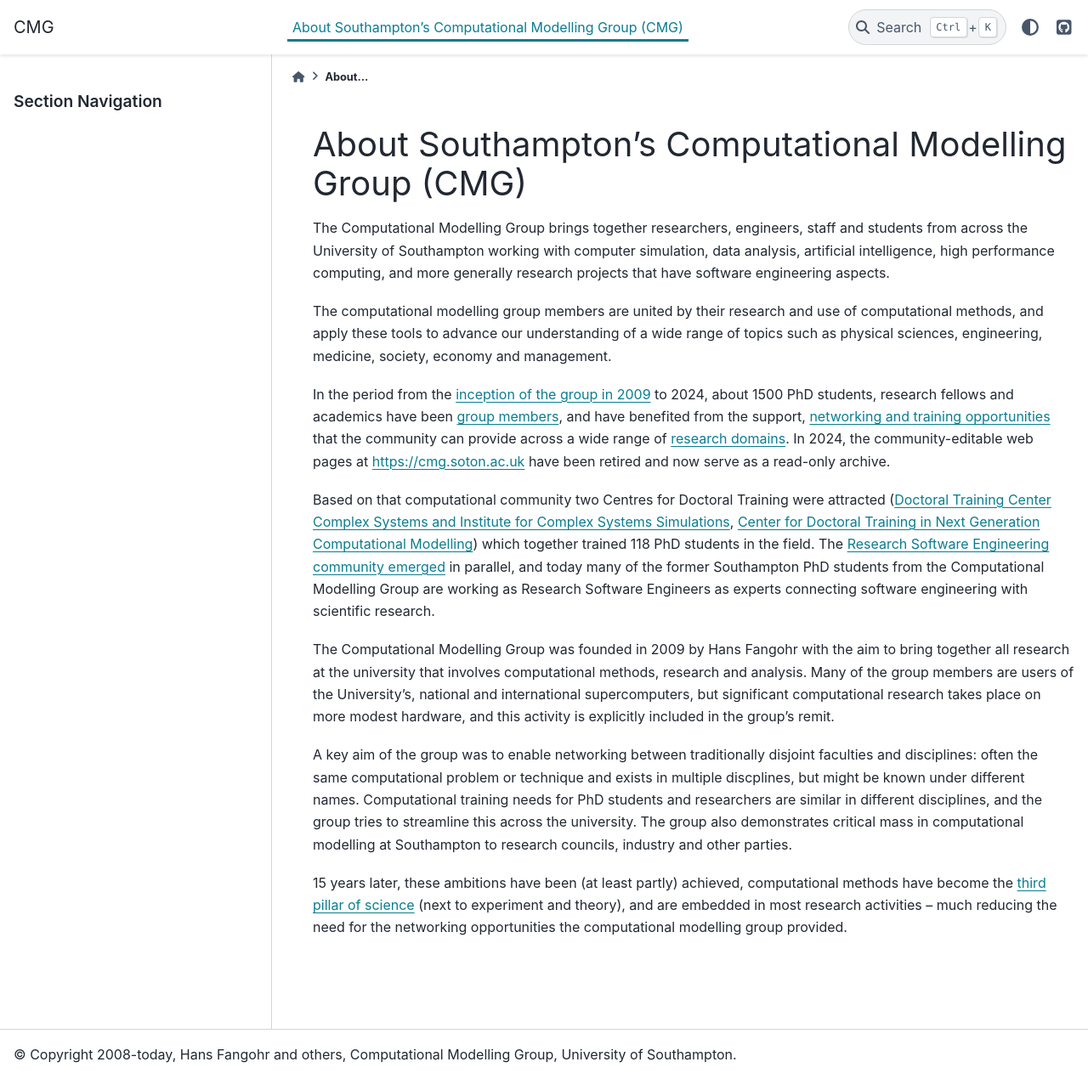
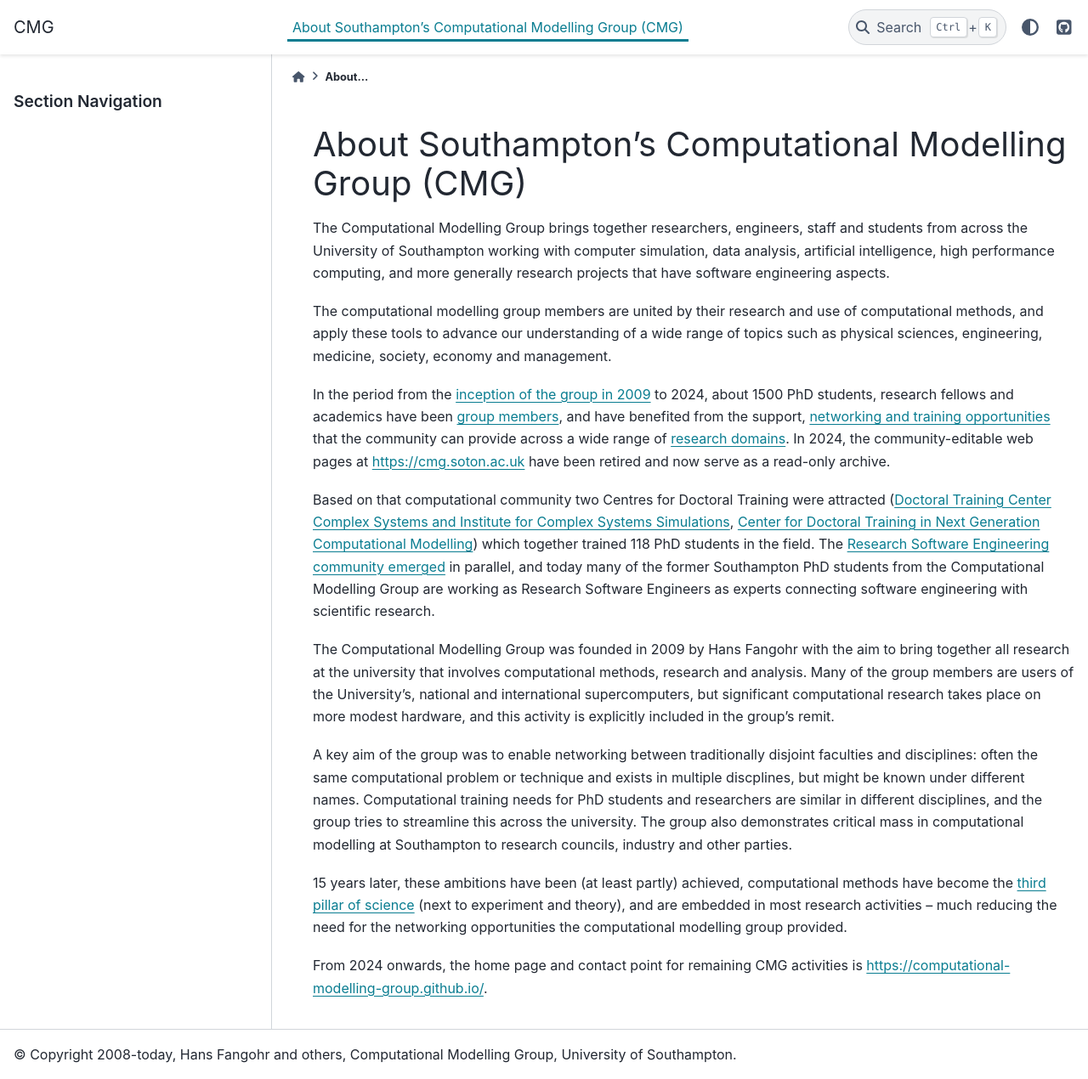
Before and after one commit to computational-modelling-group/computational-modelling-group.github.io, a Sphinx documentation site: the page built from source/about.rst, in a window 1280 px wide and 1270 px high. Shown: the whole window at 85% size. Built offline with Sphinx 7.4.7 and the PyData theme 0.15.4, drawn with Linux system fonts in a browser that asks for light colours.

Commit message:
clarify location of new home page

```diff
--- a/source/about.rst
+++ b/source/about.rst
@@ -52,3 +52,6 @@ computational methods have become the `third pillar of science
 <https://physicsworld.com/a/the-third-pillar-of-science/>`__ (next to experiment
 and theory), and are embedded in most research activities -- much reducing the
 need for the networking opportunities the computational modelling group provided.
+
+From 2024 onwards, the home page and contact point for remaining CMG activities is
+https://computational-modelling-group.github.io/.
```
